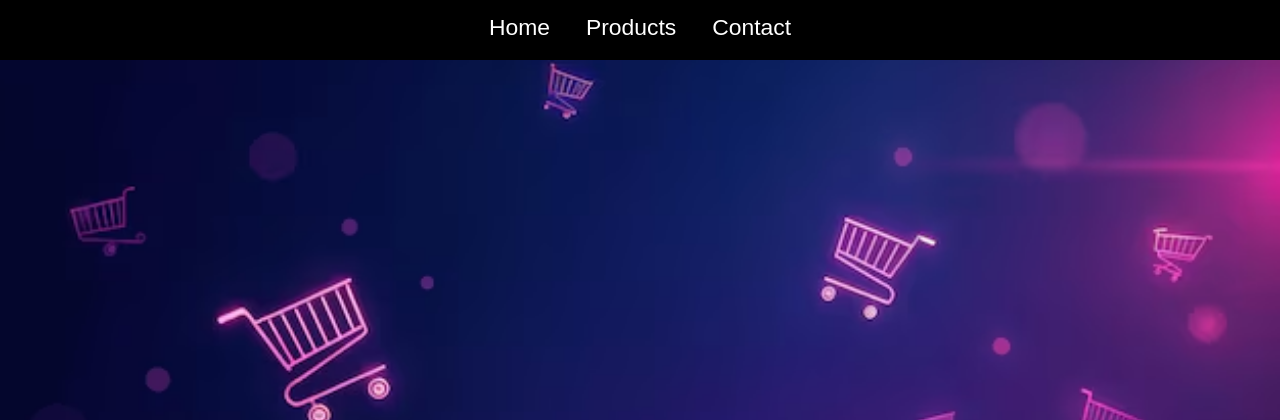
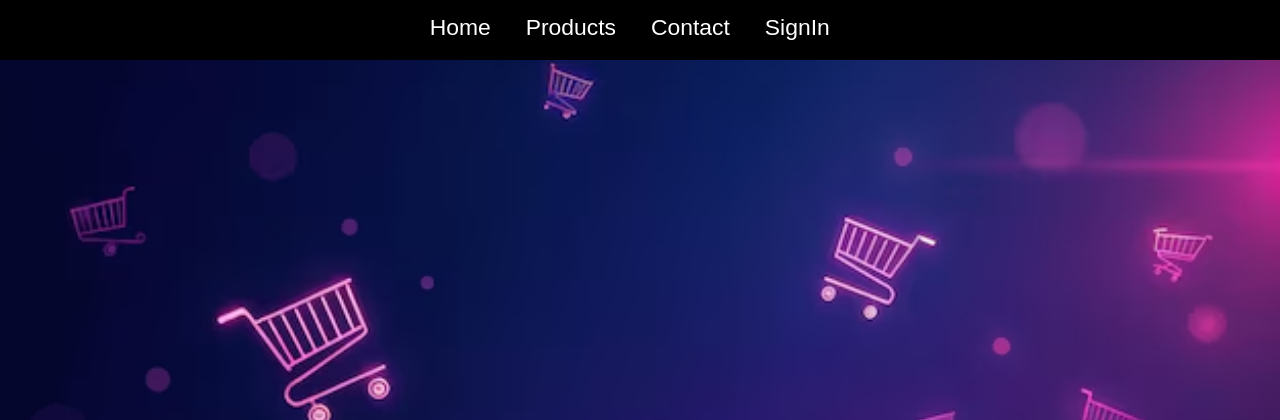
Before and after one commit to mohammed-aladni/login-repo, a PHP site: page /homepage.html in a window 1280 px wide. Shown: the top 420 px of the page. Run offline with PHP 8.4, Linux system fonts and the light colour scheme.

Commit message:
update search bar with signin button

```diff
--- a/css/styles.css
+++ b/css/styles.css
@@ -325,7 +325,7 @@
       display: flex;
       flex-direction: column; /* Stack items vertically */
       align-items: center;
-      padding: 4px;
+      padding: 3px;
   }
 
   .logo img {
@@ -338,7 +338,7 @@
   .nav-links {
     display: flex;
     flex-direction: row;
-    gap: 4px;
+    gap: 3px;
     justify-content: center; /* Center links */
     flex-wrap: nowrap; /* Prevents wrapping */
     margin-bottom: 5px; /* Space between links and search bar */
--- a/homepage.html
+++ b/homepage.html
@@ -27,6 +27,7 @@
           </ul>
         </li>
         <li><a href="contact.html">Contact</a></li>
+        <li><a href="http://localhost/login/">SignIn</a> ""</li>
       </ul>
 
 
```
